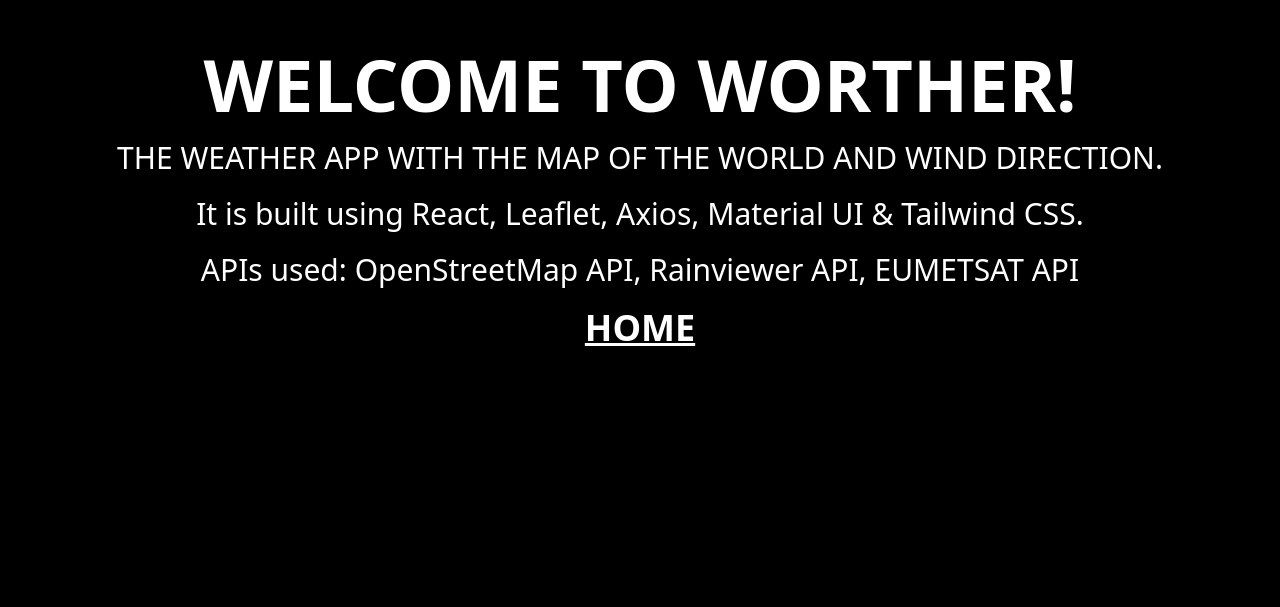
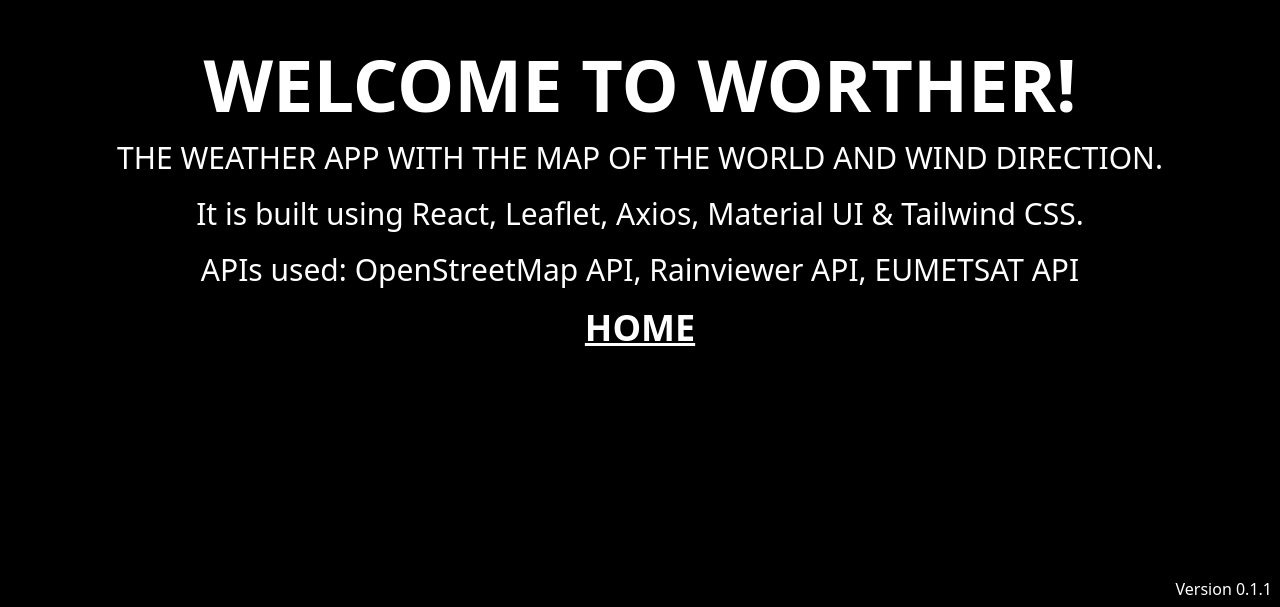
Before and after one commit to vikingnope/worther, a React (Create React App) app: page /about in a window 1280 px wide. Shown: the part 193-800 px from the top of the page. Built offline with nearby package versions, Linux system fonts and the light colour scheme.

Commit message:
Added version number to about page

```diff
--- a/src/pages/about.jsx
+++ b/src/pages/about.jsx
@@ -19,6 +19,9 @@ export default function About() {
             <a href="/" className="text-4xl uppercase font-bold text-white underline m-5">
               Home
             </a>
+            <p className="absolute text-base bottom-1.5 right-2">
+              Version 0.1.1
+            </p>
         </header>
     </div>
   )
```
